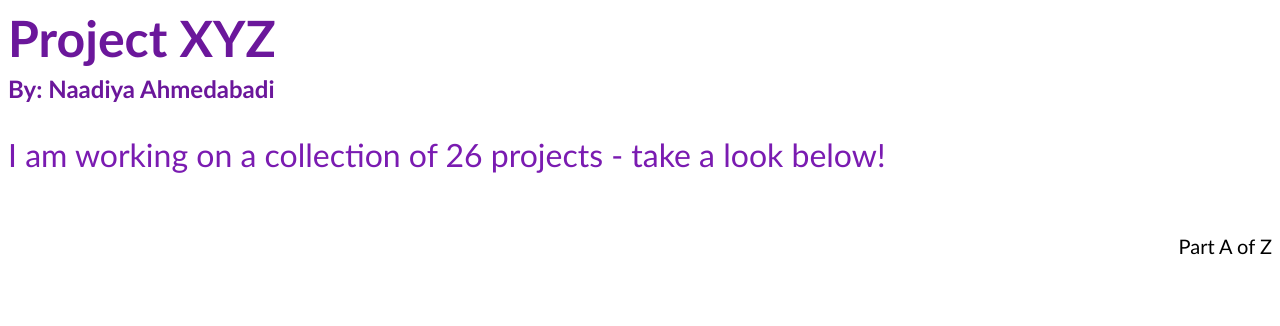
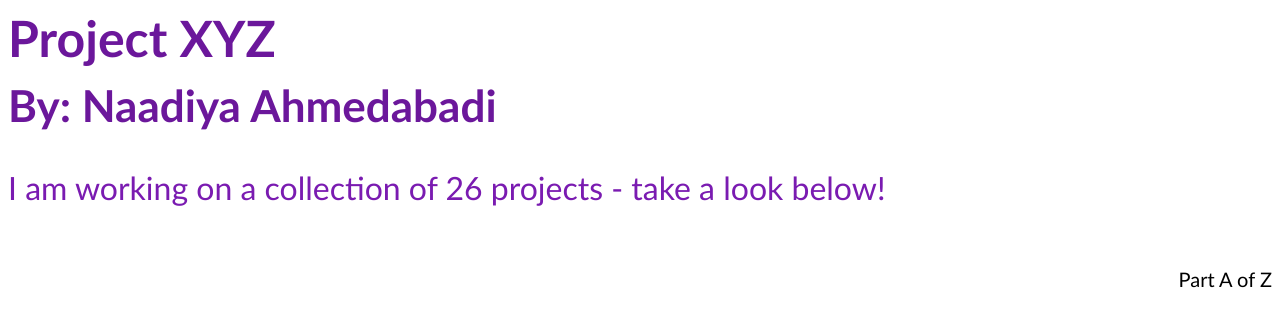
Before and after one commit to naadiya-a/naadiya.xyz, a plain HTML site: page index.html in a window 1280 px wide. Drawn offline with Linux system fonts and the light colour scheme.

Commit message:
Update index.html

```diff
--- a/index.html
+++ b/index.html
@@ -13,7 +13,7 @@
 			Project XYZ
 		</h1>
 		<h2 style = "font-family:trebuchet ms;
-			     font-size:24px;
+			     font-size:44px;
 			     text-align:left;
 			     color:#6b179b;
 			     margin-top:0.25em;">
```
